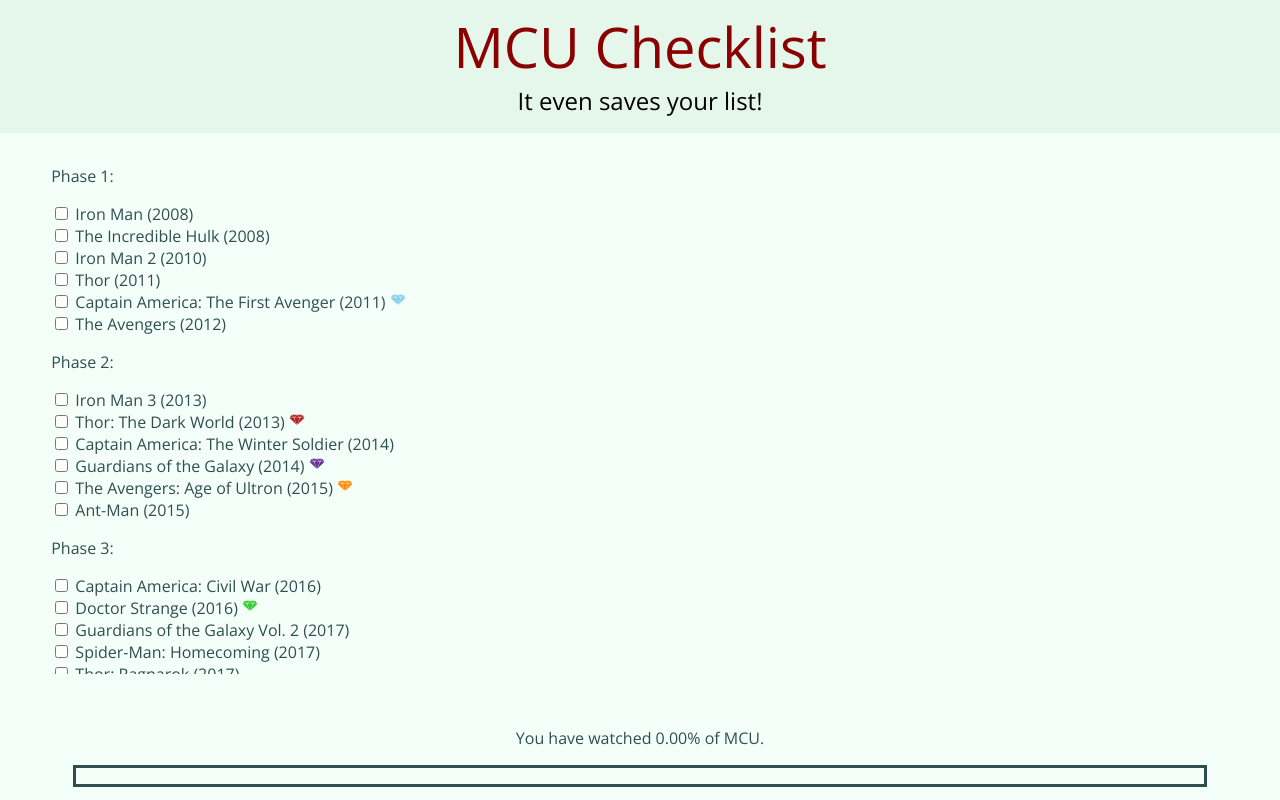
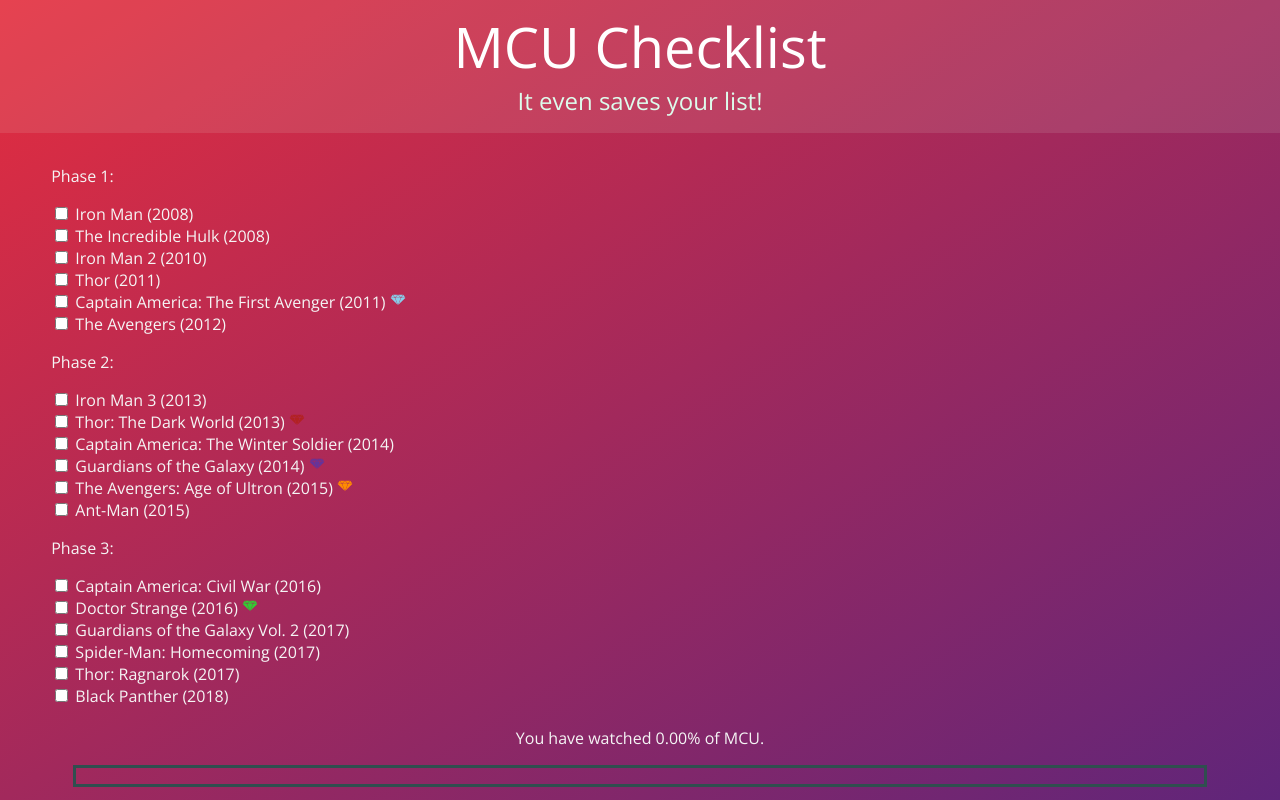
Before and after one commit to noodleWrecker7/Cinematic-Checklist, a plain HTML site: page index.html in a window 1280 px wide. Drawn offline with nearby package versions, Linux system fonts and the light colour scheme.

Commit message:
changed the colour scheme

```diff
--- a/index.css
+++ b/index.css
@@ -9,19 +9,22 @@
     align-items: flex-end;
 
     font-family: 'Open Sans', sans-serif;
-    background-color: mintcream;
-    color: darkslategray;
+    /*background-color: mintcream;*/
+    background-image: linear-gradient(to bottom right, #e52d3e, #5f257a);
+    /*color: darkslategray;*/
+    color: whitesmoke;
 }
 
 nav {
     width: 100%;
-    background-color: #e5f6ea;
+    /*color: #e5f6ea;*/
+    background-color: rgba(230, 250, 230, .1);
     text-align: center;
     font-family: 'Open Sans', sans-serif;
     font-size: 7vh;
     padding-bottom: 2vh;
     padding-top: 1vh;
-    color: darkred;
+    color: #ffffff;
 }
 
 div.container {
@@ -31,7 +34,7 @@
 }
 
 #big-ass-box {
-    height: 64vh;
+    height: 68vh;
     overflow: auto;
     padding-top: 2vh;
     width: 95vw;
--- a/index.html
+++ b/index.html
@@ -10,7 +10,7 @@
 </head>
 <body>
 <nav>MCU Checklist<br>
-    <p style="font-size: 3vh; margin: 0; color: black;">It even saves your list!</p></nav>
+    <p style="font-size: 3vh; margin: 0; color: #ddfcec;">It even saves your list!</p></nav>
 <div class="container" id="big-ass-box">
     <!--Checkboxes go here-->
 </div>
```
Also changed, not shown: index.js (+10 -11 lines).
